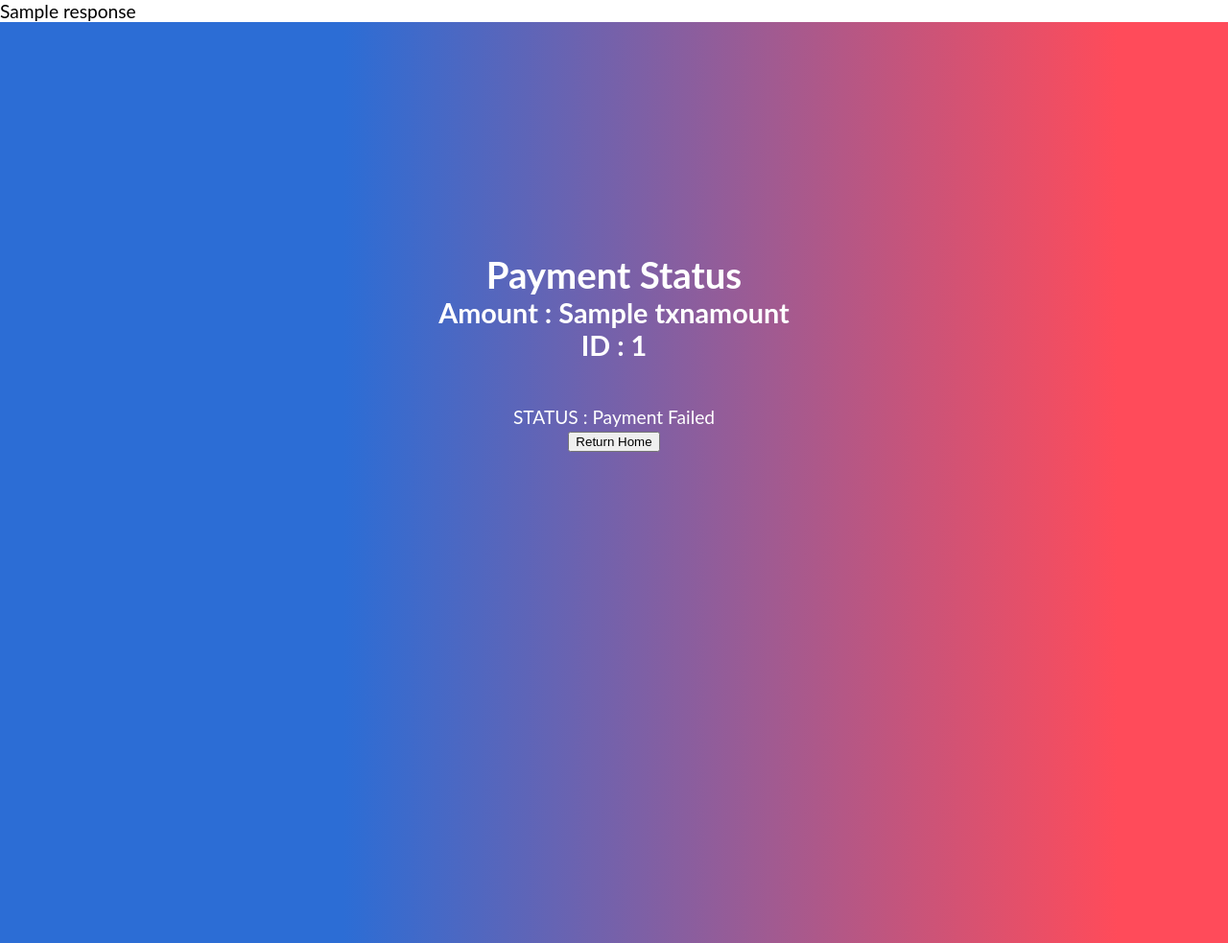
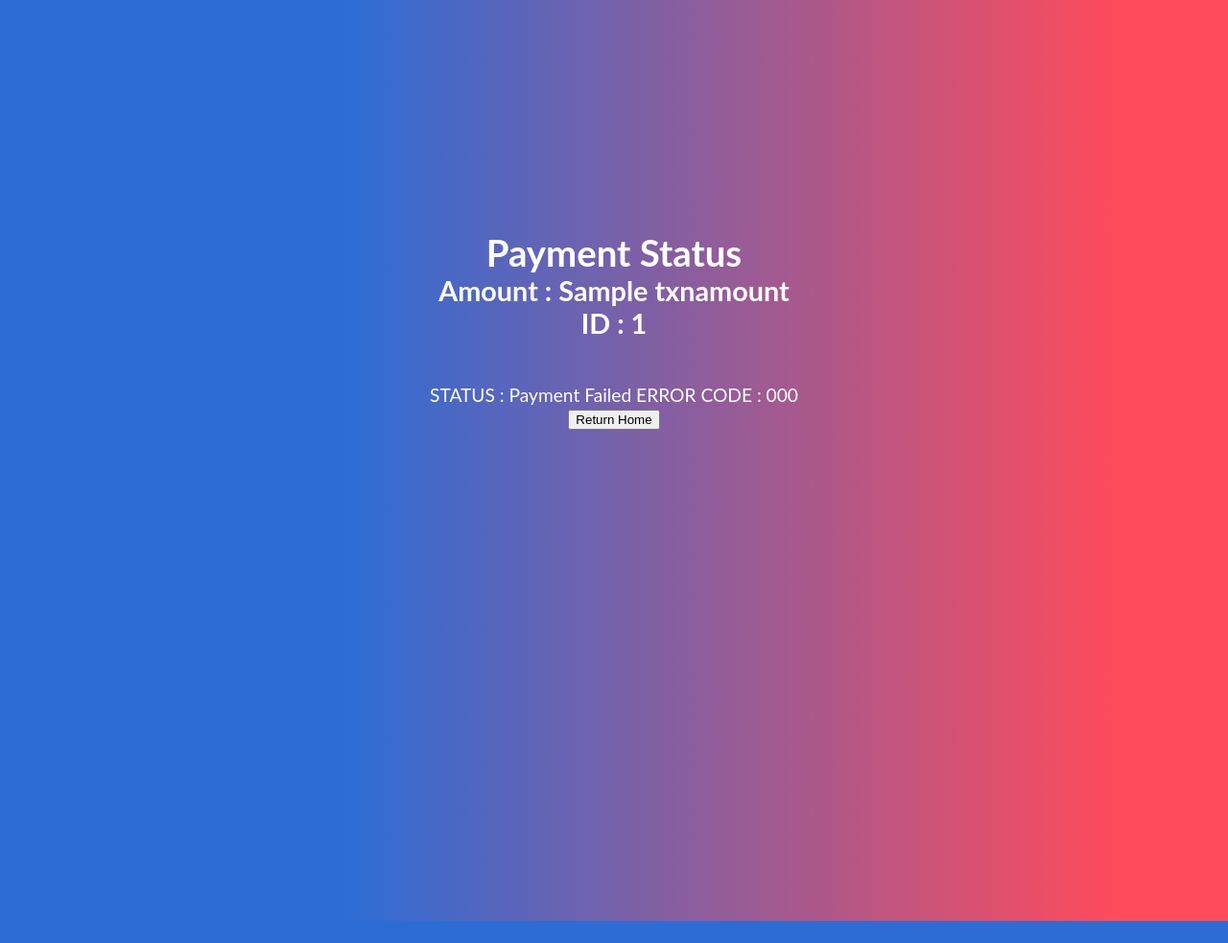
Before and after one commit to g7i/saini-shadi, a Django app: template templates/paystatus.html in a window 1280 px wide. Shown: the whole page at 96% size. After the commit the page ends 960 px from the top, so only its background shows below. Run offline with Django 3.2, Linux system fonts and the light colour scheme; the template is opened without the code that fills it: most values are stand-ins (such as "Sample title", 1, 10 or a date in 2020).

Commit message:
Pay link

```diff
--- a/templates/paystatus.html
+++ b/templates/paystatus.html
@@ -9,7 +9,7 @@
     <link href="{% static 'css/style.css' %}" type="text/css" rel="stylesheet" media="all">
 
 </head>
-<body>{{response}}
+<body>
         <div class="payment">
                 <div class="container">
     <h1>Payment Status</h1>
@@ -20,6 +20,7 @@
     <h4>You've been registered with Sainishadi.com</h4>
     {% else %}
     STATUS : Payment Failed
+    ERROR CODE : {{response.RESPCODE}}
     {% endif %}
 <br>
 
```
